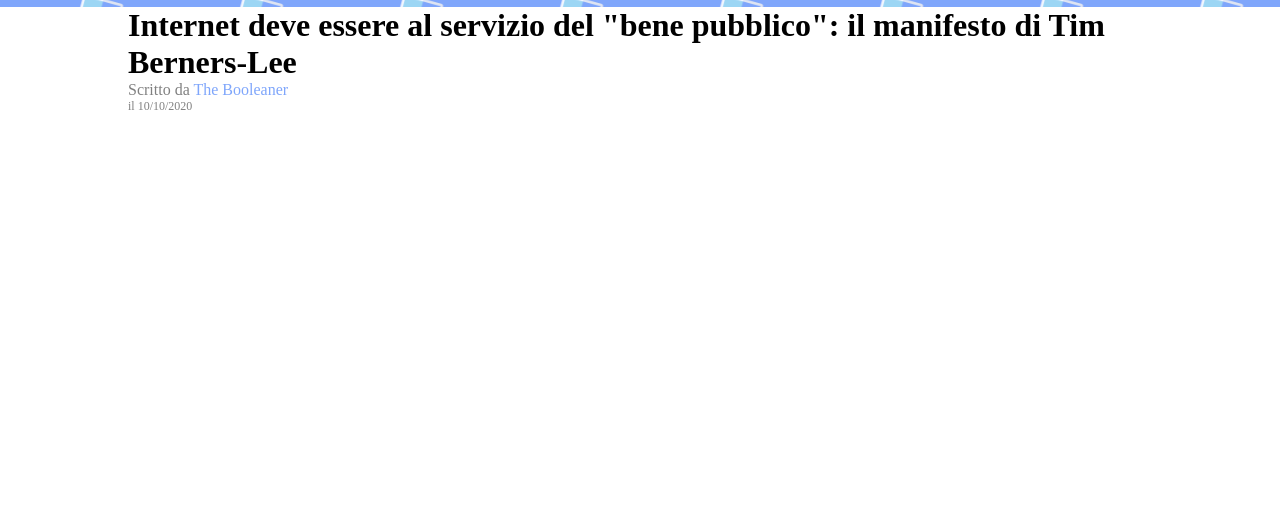
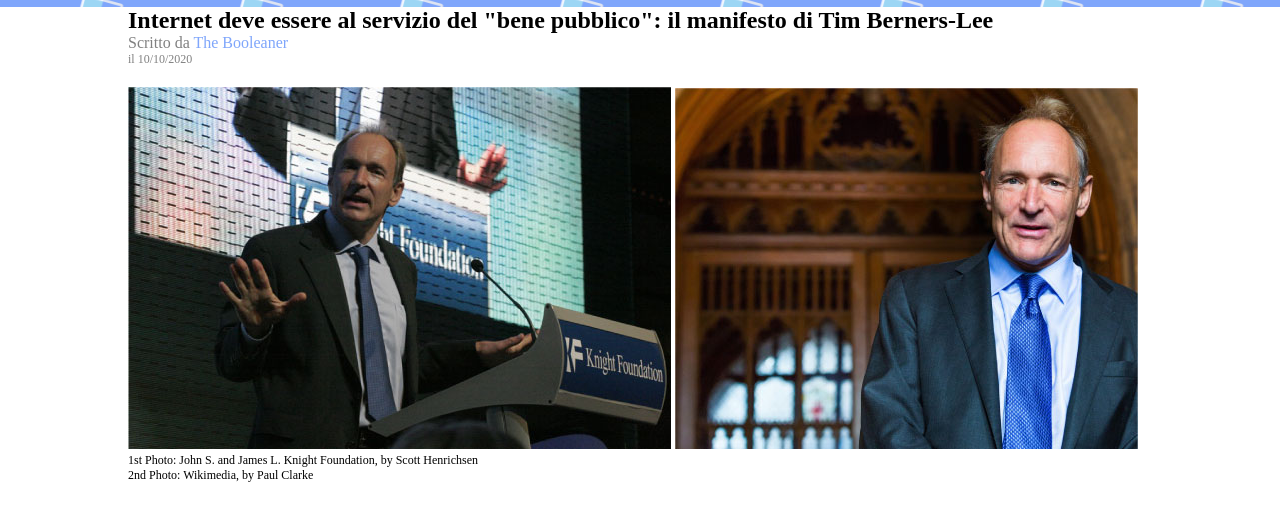
Before and after one commit to classe-47/html-css-booleaner, a plain HTML site: page index.html in a window 1280 px wide. Shown: the part 93-614 px from the top of the page. Drawn offline with Linux system fonts and the light colour scheme.

Commit message:
sezione titolo

```diff
--- a/css/style.css
+++ b/css/style.css
@@ -43,3 +43,11 @@ header {
     color: grey;
     font-size:12px;
 }
+
+.photo {
+    margin-top:20px;
+}
+
+.caption {
+    font-size: 12px;
+}
--- a/index.html
+++ b/index.html
@@ -19,7 +19,11 @@
 
     <!-- inizio main -->
     <main>
+
+        <!-- sezione titolo -->
+        <section id="titolo">
             <div class="container-md">
+                <!-- sezione titolo articolo-->
                 <h1>Internet deve essere al servizio del "bene pubblico": il manifesto di Tim Berners-Lee</h1>
                 <div class="author">
                     Scritto da <span class="author-name">The Booleaner</span>
@@ -27,7 +31,29 @@
                 <div class="date">
                     il 10/10/2020
                 </div>
+                <!-- /sezione titolo articolo-->
+
+                <!-- sezione foto -->
+                <div class="photo">
+                    <img src="img/tim-1.jpg" alt="Tim Berners-Lee speak">
+                    <img src="img/tim-2.jpg" alt="Tim Berners-Lee">
                 </div>
+                <!-- /foto -->
+
+                <!-- caption -->
+                <div class="caption">
+                    <div>
+                        1st Photo: John S. and James L. Knight Foundation, by Scott Henrichsen
+                    </div>
+                    <div>
+                        2nd Photo: Wikimedia, by Paul Clarke
+                    </div>
+                </div>
+                <!-- /caption -->
+            </div>
+        </section>
+        <!-- /sezione titolo -->
+
     </main>
     <!-- /main -->
 
```
Lines whose indentation alone changed are shown as unchanged.
